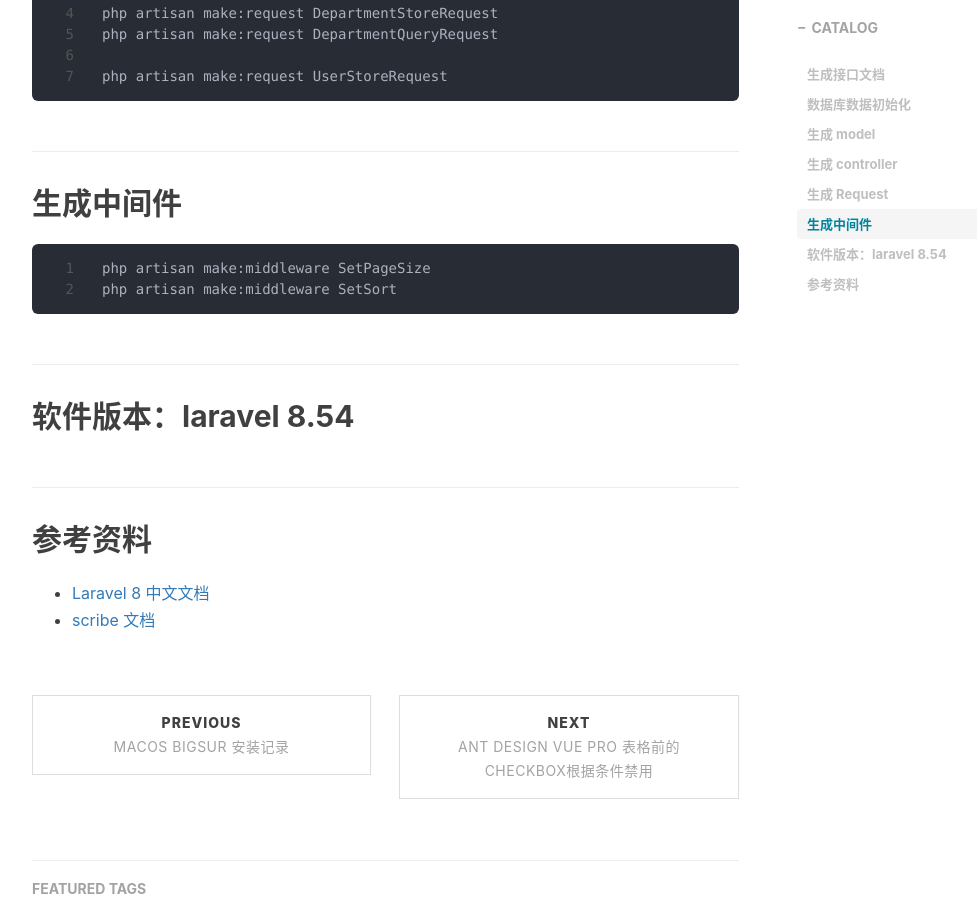
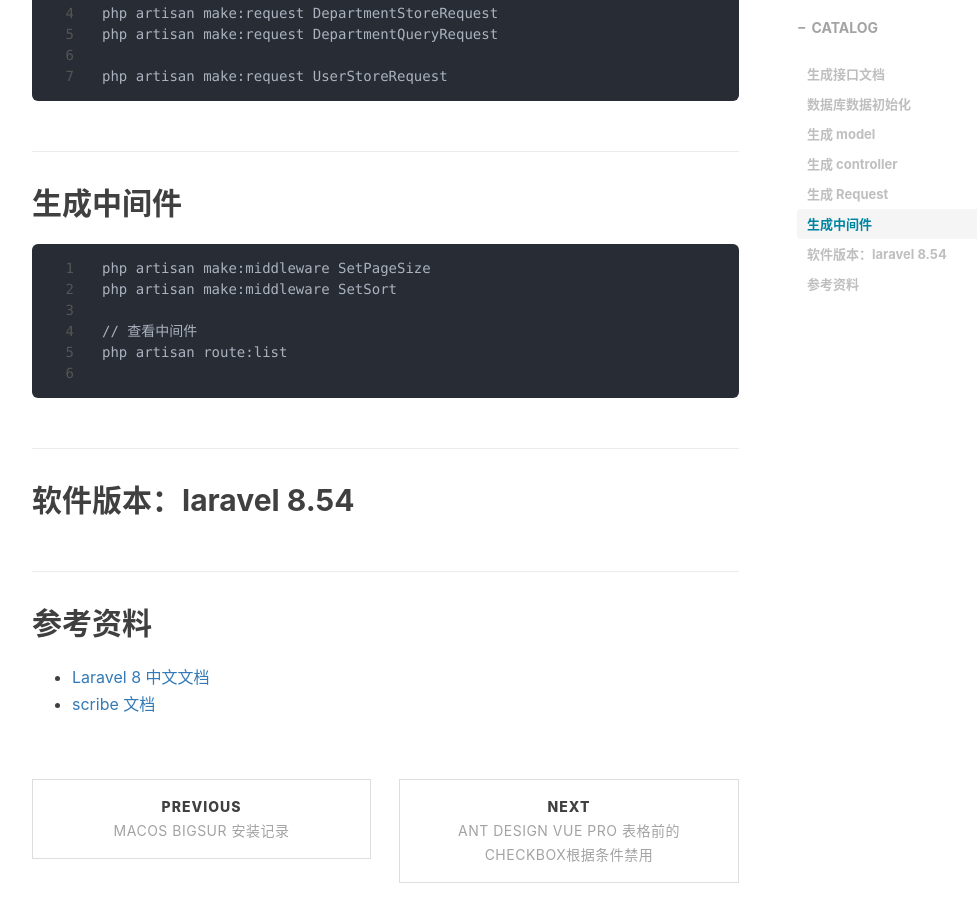
Before and after one commit to tongg112/tongg112.github.io, a Jekyll site: the page built from _posts/2021-10-18-laravel-comand.md, in a window 1280 px wide and 900 px high, scrolled down 1576 px. Shown: the whole window, without its empty margins (233-1210 px from the left). Built offline with Jekyll 4.4.1, drawn with Linux system fonts in a browser that asks for light colours; nearby versions of some CDN libraries; comment, search, counter and statistics services are not loaded.

Commit message:
laravel-command：更新中间件查看命令

````diff
--- a/_posts/2021-10-18-laravel-comand.md
+++ b/_posts/2021-10-18-laravel-comand.md
@@ -55,6 +55,10 @@
 ```shell
 php artisan make:middleware SetPageSize
 php artisan make:middleware SetSort
+
+// 查看中间件
+php artisan route:list
+
 ```
 
 
````
